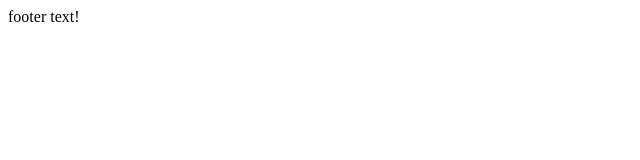
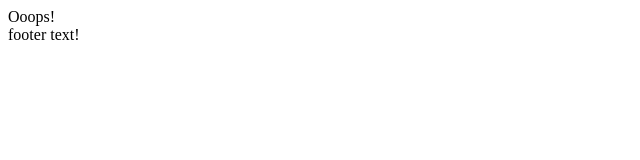
Before and after one commit to Anatolik-ua/my-project, a plain HTML site: page index.html in a window 1280 px wide. Shown: the whole page, without its empty margins (0-640 px from the left). Drawn offline with Linux system fonts and the light colour scheme.

Commit message:
add header

```diff
--- a/index.html
+++ b/index.html
@@ -6,7 +6,7 @@
     <title>My Project</title>
 </head>
 <body>
-    <header></header>
+    <header>Ooops!</header>
 
     <main></main>
     <footer>footer text!</footer>
```
